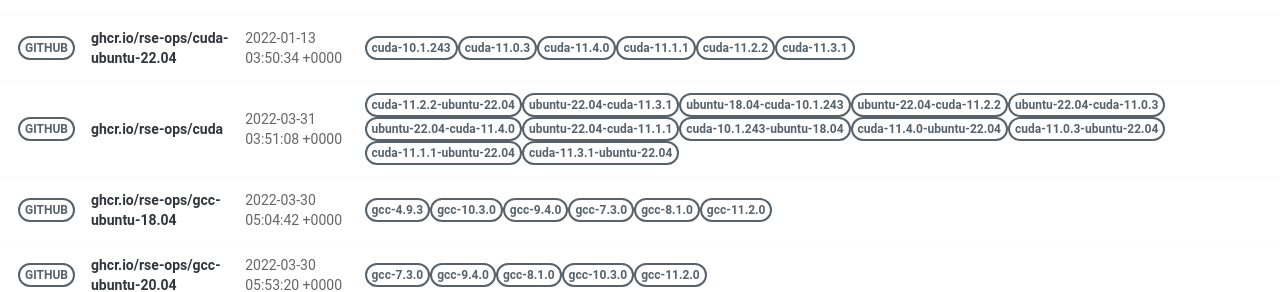
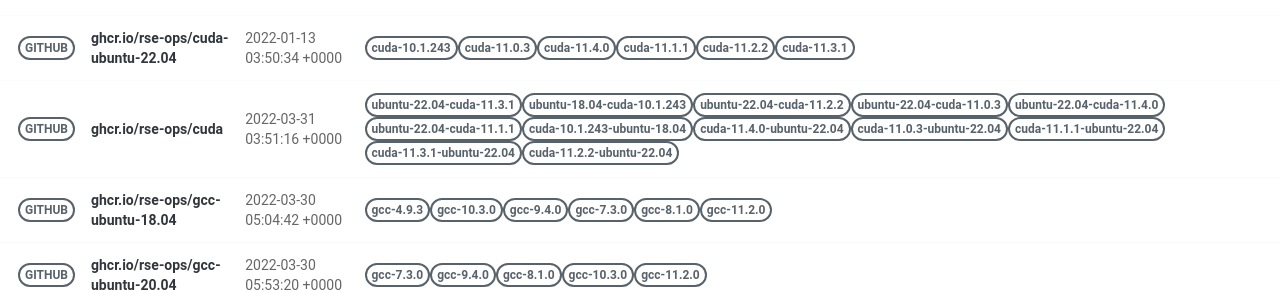
Before and after one commit to rse-ops/docker-images, a Jekyll site: the page built from pages/index.md, in a window 1280 px wide. Shown: the part 414-706 px from the top of the page. Built offline with Jekyll 4.4.1, drawn with Linux system fonts in a browser that asks for light colours; nearby versions of some CDN libraries; part of the change alters nothing that is shown.

Commit message:
Automated push to update library 2022-03-31

```diff
--- a/_library/ghcr.io-rse-ops-cuda.md
+++ b/_library/ghcr.io-rse-ops-cuda.md
@@ -1,14 +1,11 @@
 ---
 layout: container
 name: ghcr.io/rse-ops/cuda
-updated_at: 2022-03-31 03:51:08.884079
+updated_at: 2022-03-31 03:51:16.803861
 
 
 container_url: https://github.com/orgs/rse-ops/packages/container/package/cuda
 versions:
- - tag: cuda-11.2.2-ubuntu-22.04
-   dockerfile: https://github.com/rse-ops/docker-images/blob/main/ubuntu/cuda/Dockerfile
-   manifest: https://crane.ggcr.dev/manifest/ghcr.io/rse-ops/cuda:cuda-11.2.2-ubuntu-22.04
  - tag: ubuntu-22.04-cuda-11.3.1
    dockerfile: https://github.com/rse-ops/docker-images/blob/main/ubuntu/cuda/Dockerfile
    manifest: https://crane.ggcr.dev/manifest/ghcr.io/rse-ops/cuda:ubuntu-22.04-cuda-11.3.1
@@ -42,5 +39,8 @@ versions:
  - tag: cuda-11.3.1-ubuntu-22.04
    dockerfile: https://github.com/rse-ops/docker-images/blob/main/ubuntu/cuda/Dockerfile
    manifest: https://crane.ggcr.dev/manifest/ghcr.io/rse-ops/cuda:cuda-11.3.1-ubuntu-22.04
+ - tag: cuda-11.2.2-ubuntu-22.04
+   dockerfile: https://github.com/rse-ops/docker-images/blob/main/ubuntu/cuda/Dockerfile
+   manifest: https://crane.ggcr.dev/manifest/ghcr.io/rse-ops/cuda:cuda-11.2.2-ubuntu-22.04
 
 ---
```
